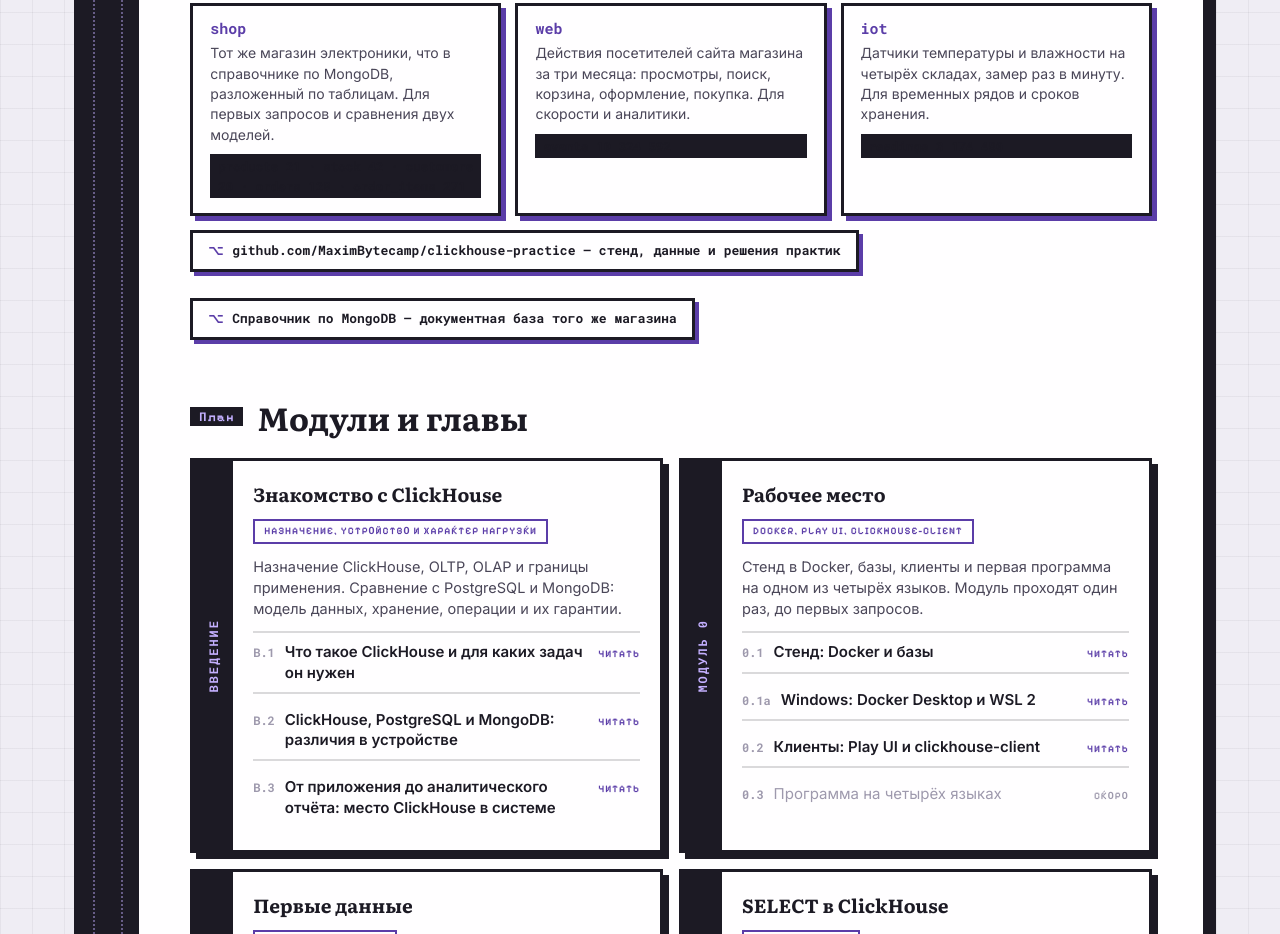
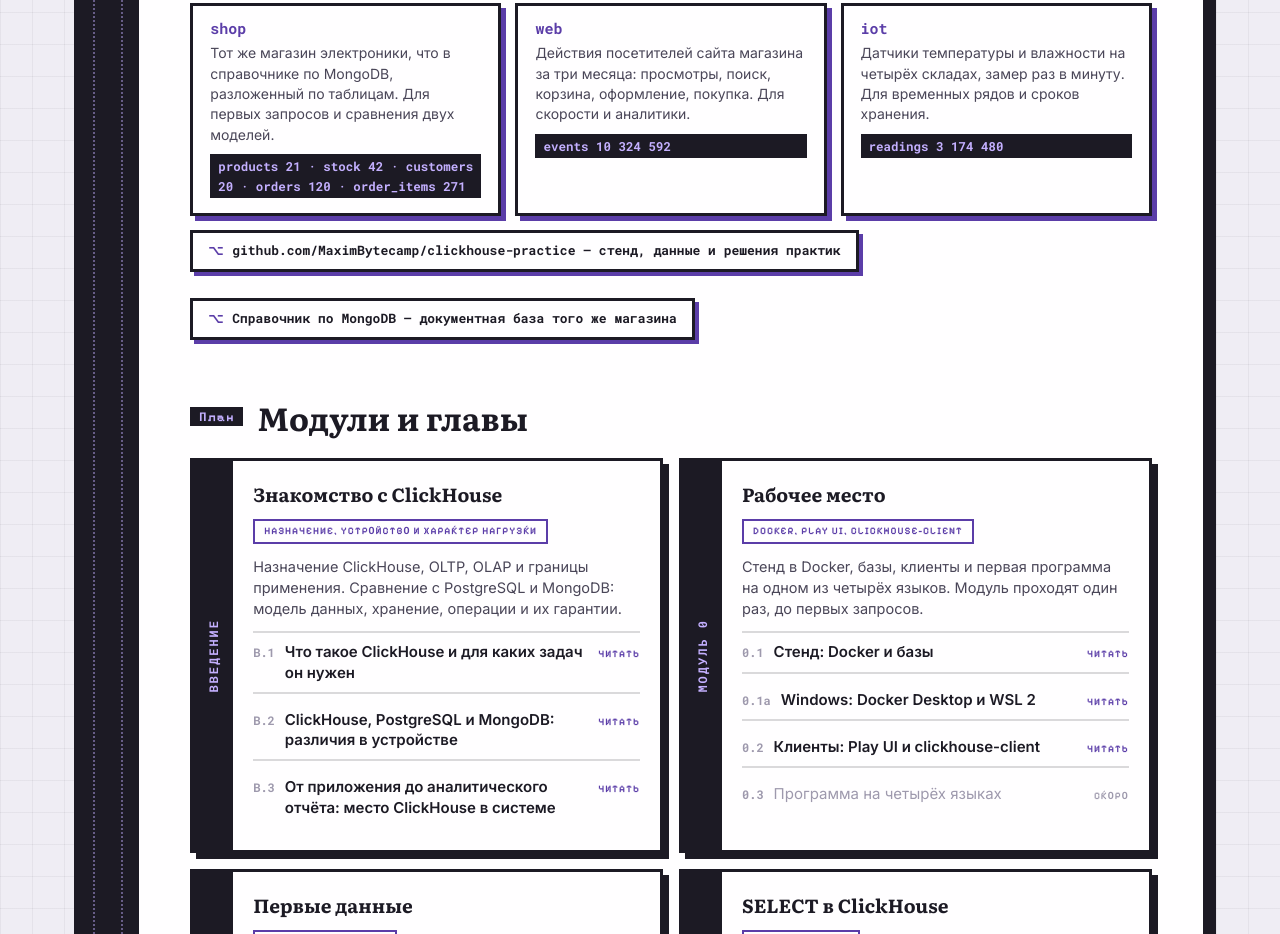
Before and after one commit to MaximBytecamp/clickhouse_theory_makarov, a plain HTML site: page index.html in a window 1280 px wide. Shown: the part 1172-2106 px from the top of the page. Drawn offline with Linux system fonts and the light colour scheme.

Commit message:
Fix homepage database count contrast
Co-Authored-By: Claude Sonnet 5 <noreply@anthropic.com>

```diff
--- a/index.html
+++ b/index.html
@@ -27,7 +27,7 @@
     .db { padding: 15px 17px; border: 3px solid var(--ink); background: var(--page); box-shadow: 5px 5px 0 var(--leaf); }
     .db b { display: block; font: 700 15px/1 var(--mono); color: var(--leaf); margin-bottom: 7px; }
     .db p { margin: 0 0 9px; font-size: 14px; line-height: 1.45; color: var(--ink-soft); }
-    .db code { display: block; font-size: 12.5px; color: var(--ink); }
+    .db code { display: block; padding: 2px 8px; background: var(--ink); font-size: 12.5px; color: var(--leaf-bright); font-weight: 700; }
 
     .modules { display: grid; grid-template-columns: repeat(auto-fill, minmax(min(330px, 100%), 1fr)); gap: 16px; margin-top: 22px; }
     .module { display: grid; grid-template-columns: 40px minmax(0, 1fr); border: 3px solid var(--ink); background: var(--page); box-shadow: 6px 6px 0 var(--ink); }
```
